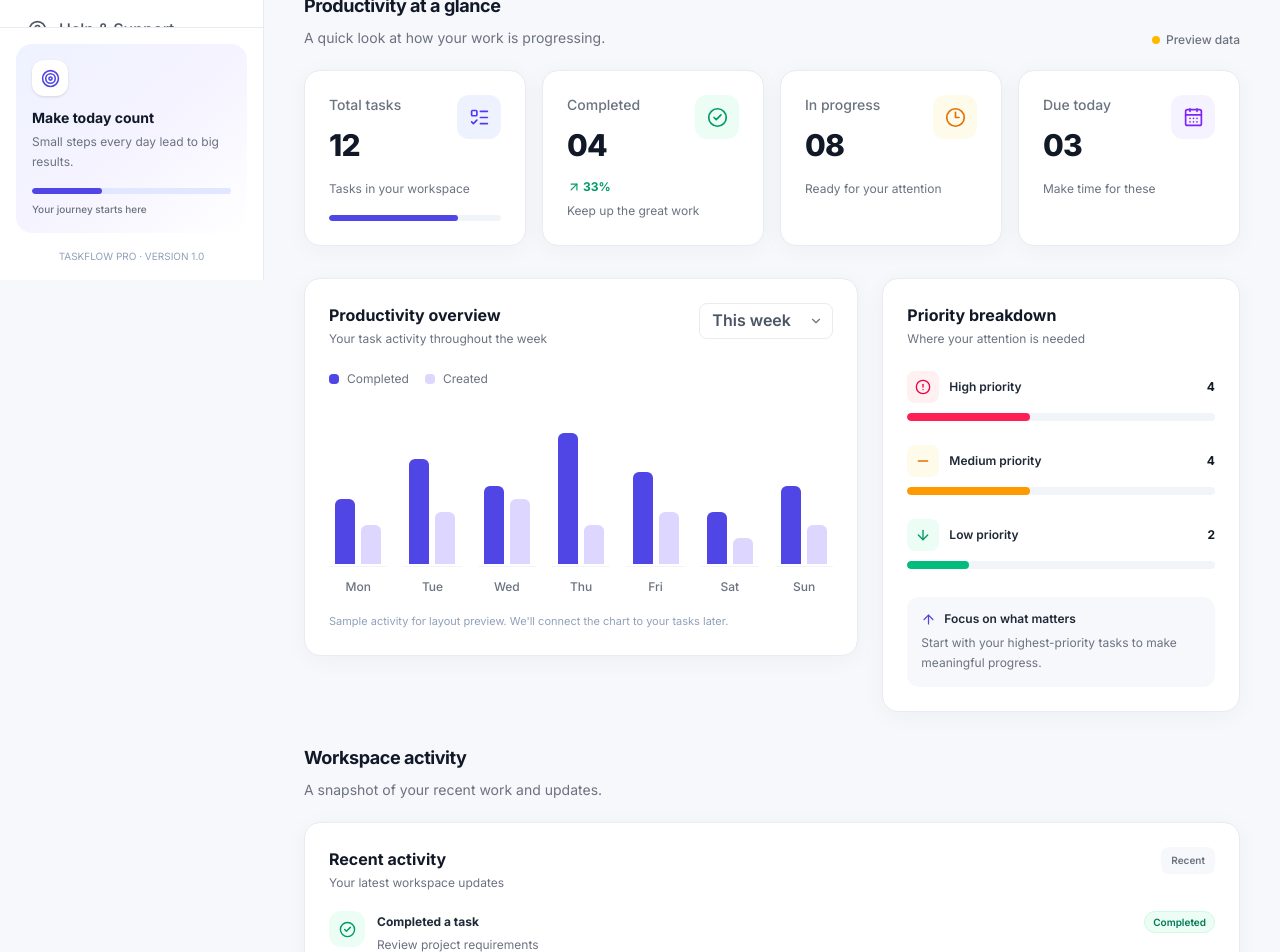
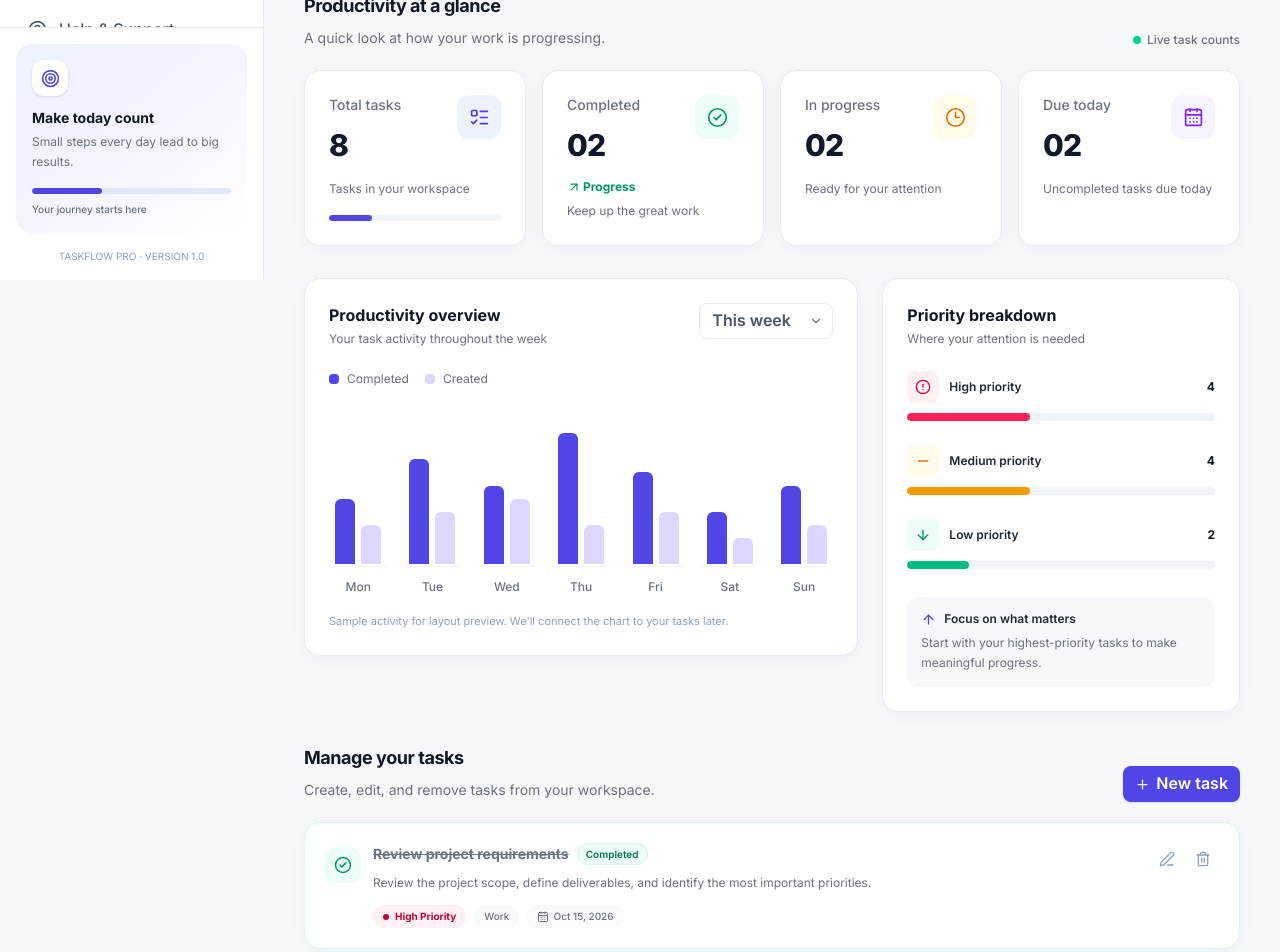
Before and after one commit to abdikadirjerry/taskflow-pro, a React (Vite) app: page / in a window 1280 px wide. Shown: the part 520-1472 px from the top of the page. Built offline with nearby package versions, Linux system fonts and the light colour scheme.

Commit message:
feat: add task editing and deletion

```diff
--- a/src/App.jsx
+++ b/src/App.jsx
@@ -17,41 +17,13 @@ import PageSection from "./components/ui/PageSection";
 import Button from "./components/ui/Button";
 import Modal from "./components/ui/Modal";
 import TaskForm from "./components/tasks/TaskForm";
+import TaskList from "./components/tasks/TaskList";
 import { initialTasks } from "./data/initialTasks";
-import { createTask } from "./utils/taskHelpers";
-
-const dashboardStats = [
-  {
-    title: "Total tasks",
-    value: "12",
-    description: "Tasks in your workspace",
-    icon: ListTodo,
-    tone: "indigo",
-    progress: 75,
-  },
-  {
-    title: "Completed",
-    value: "04",
-    description: "Keep up the great work",
-    icon: CheckCircle2,
-    tone: "emerald",
-    change: { direction: "up", label: "33%" },
-  },
-  {
-    title: "In progress",
-    value: "08",
-    description: "Ready for your attention",
-    icon: Clock3,
-    tone: "amber",
-  },
-  {
-    title: "Due today",
-    value: "03",
-    description: "Make time for these",
-    icon: CalendarDays,
-    tone: "violet",
-  },
-];
+import {
+  createTask,
+  getTasksDueToday,
+  TASK_STATUSES,
+} from "./utils/taskHelpers";
 
 function getFormattedDate() {
   return new Intl.DateTimeFormat("en", {
@@ -65,7 +37,60 @@ function getFormattedDate() {
 export default function App() {
   const [tasks, setTasks] = useState(initialTasks);
   const [isCreateModalOpen, setIsCreateModalOpen] = useState(false);
+  const [editingTask, setEditingTask] = useState(null);
+  const [deletingTask, setDeletingTask] = useState(null);
   const [successMessage, setSuccessMessage] = useState("");
+
+  const completedCount = tasks.filter(
+    (task) => task.status === TASK_STATUSES.COMPLETED,
+  ).length;
+
+  const inProgressCount = tasks.filter(
+    (task) => task.status === TASK_STATUSES.IN_PROGRESS,
+  ).length;
+
+  const dueTodayCount = getTasksDueToday(tasks).length;
+
+  const dashboardStats = [
+    {
+      title: "Total tasks",
+      value: String(tasks.length),
+      description: "Tasks in your workspace",
+      icon: ListTodo,
+      tone: "indigo",
+      progress: tasks.length
+        ? Math.round((completedCount / tasks.length) * 100)
+        : 0,
+    },
+    {
+      title: "Completed",
+      value: String(completedCount).padStart(2, "0"),
+      description: "Keep up the great work",
+      icon: CheckCircle2,
+      tone: "emerald",
+      change: { direction: "up", label: "Progress" },
+    },
+    {
+      title: "In progress",
+      value: String(inProgressCount).padStart(2, "0"),
+      description: "Ready for your attention",
+      icon: Clock3,
+      tone: "amber",
+    },
+    {
+      title: "Due today",
+      value: String(dueTodayCount).padStart(2, "0"),
+      description: "Uncompleted tasks due today",
+      icon: CalendarDays,
+      tone: "violet",
+    },
+  ];
+
+  function openCreateModal() {
+    setSuccessMessage("");
+    setEditingTask(null);
+    setIsCreateModalOpen(true);
+  }
 
   function handleCreateTask(taskInput) {
     const newTask = createTask(taskInput);
@@ -75,9 +100,34 @@ export default function App() {
     setSuccessMessage(`"${newTask.title}" was created successfully.`);
   }
 
-  function openCreateModal() {
+  function openEditModal(task) {
     setSuccessMessage("");
-    setIsCreateModalOpen(true);
+    setIsCreateModalOpen(false);
+    setEditingTask(task);
+  }
+
+  function handleUpdateTask(taskInput) {
+    if (!editingTask) return;
+
+    setTasks((currentTasks) =>
+      currentTasks.map((task) =>
+        task.id === editingTask.id ? { ...task, ...taskInput } : task,
+      ),
+    );
+
+    setSuccessMessage(`"${taskInput.title}" was updated successfully.`);
+    setEditingTask(null);
+  }
+
+  function handleDeleteTask() {
+    if (!deletingTask) return;
+
+    setTasks((currentTasks) =>
+      currentTasks.filter((task) => task.id !== deletingTask.id),
+    );
+
+    setSuccessMessage(`"${deletingTask.title}" was deleted.`);
+    setDeletingTask(null);
   }
 
   return (
@@ -146,8 +196,8 @@ export default function App() {
             description="A quick look at how your work is progressing."
             action={
               <span className="inline-flex items-center gap-1.5 text-xs font-medium text-ink-500">
-                <span className="size-2 rounded-full bg-amber-400" />
-                Preview data
+                <span className="size-2 rounded-full bg-emerald-400" />
+                Live task counts
               </span>
             }
           >
@@ -164,30 +214,32 @@ export default function App() {
           </div>
 
           <PageSection
+            title="Manage your tasks"
+            description="Create, edit, and remove tasks from your workspace."
+            action={
+              <Button
+                size="sm"
+                onClick={openCreateModal}
+                leftIcon={<Plus size={15} />}
+              >
+                New task
+              </Button>
+            }
+          >
+            <TaskList
+              tasks={tasks}
+              onEdit={openEditModal}
+              onDelete={setDeletingTask}
+              onCreate={openCreateModal}
+            />
+          </PageSection>
+
+          <PageSection
             title="Workspace activity"
             description="A snapshot of your recent work and updates."
           >
             <ActivityFeed />
           </PageSection>
-
-          <section className="flex flex-col gap-3 rounded-2xl border border-line bg-white p-5 shadow-card sm:flex-row sm:items-center sm:justify-between sm:p-6">
-            <div>
-              <h2 className="text-sm font-bold text-ink-950">
-                Ready to make progress?
-              </h2>
-              <p className="mt-1 text-xs leading-5 text-ink-500">
-                You currently have {tasks.length} tasks in application state.
-              </p>
-            </div>
-
-            <Button
-              onClick={openCreateModal}
-              leftIcon={<Plus size={17} />}
-              className="self-start sm:self-auto"
-            >
-              Add a task
-            </Button>
-          </section>
         </div>
       </AppLayout>
 
@@ -201,7 +253,63 @@ export default function App() {
         <TaskForm
           onSubmit={handleCreateTask}
           onCancel={() => setIsCreateModalOpen(false)}
+          submitLabel="Create task"
         />
+      </Modal>
+
+      <Modal
+        open={Boolean(editingTask)}
+        onClose={() => setEditingTask(null)}
+        title="Edit task"
+        description="Update the details and keep your task information accurate."
+        size="lg"
+      >
+        {editingTask && (
+          <TaskForm
+            key={editingTask.id}
+            initialValues={{
+              title: editingTask.title,
+              description: editingTask.description ?? "",
+              priority: editingTask.priority,
+              category: editingTask.category,
+              dueDate: editingTask.dueDate ?? "",
+            }}
+            onSubmit={handleUpdateTask}
+            onCancel={() => setEditingTask(null)}
+            submitLabel="Save changes"
+          />
+        )}
+      </Modal>
+
+      <Modal
+        open={Boolean(deletingTask)}
+        onClose={() => setDeletingTask(null)}
+        title="Delete this task?"
+        description="This action cannot be undone."
+        size="sm"
+      >
+        {deletingTask && (
+          <div>
+            <p className="break-words rounded-xl bg-rose-50 p-4 text-sm font-semibold text-rose-800">
+              {deletingTask.title}
+            </p>
+
+            <p className="mt-3 text-sm leading-6 text-ink-500">
+              Are you sure you want to permanently remove this task from your
+              workspace?
+            </p>
+
+            <div className="mt-6 flex flex-col-reverse gap-2 sm:flex-row sm:justify-end">
+              <Button variant="secondary" onClick={() => setDeletingTask(null)}>
+                Cancel
+              </Button>
+
+              <Button variant="danger" onClick={handleDeleteTask}>
+                Delete task
+              </Button>
+            </div>
+          </div>
+        )}
       </Modal>
     </>
   );
--- /dev/null
+++ b/src/components/tasks/TaskCard.jsx
@@ -0,0 +1,134 @@
+import {
+  CalendarDays,
+  CheckCircle2,
+  Clock3,
+  Edit3,
+  Flag,
+  MoreHorizontal,
+  Trash2,
+} from "lucide-react";
+import Badge from "../ui/Badge";
+
+const priorityStyles = {
+  low: "bg-emerald-50 text-emerald-700",
+  medium: "bg-amber-50 text-amber-700",
+  high: "bg-rose-50 text-rose-700",
+};
+
+const statusLabels = {
+  todo: "To do",
+  "in-progress": "In progress",
+  completed: "Completed",
+};
+
+const statusStyles = {
+  todo: "outline",
+  "in-progress": "warning",
+  completed: "success",
+};
+
+function formatDueDate(dateString) {
+  if (!dateString) return "No due date";
+
+  const date = new Date(`${dateString}T12:00:00`);
+
+  return new Intl.DateTimeFormat("en", {
+    month: "short",
+    day: "numeric",
+    year: "numeric",
+  }).format(date);
+}
+
+export default function TaskCard({ task, onEdit, onDelete }) {
+  const isCompleted = task.status === "completed";
+
+  return (
+    <article
+      className={`group rounded-2xl border bg-white p-4 shadow-card transition hover:border-indigo-200 hover:shadow-md sm:p-5 ${
+        isCompleted ? "border-emerald-100" : "border-line"
+      }`}
+    >
+      <div className="flex items-start gap-3">
+        <span
+          className={`mt-1 flex size-9 shrink-0 items-center justify-center rounded-xl ${
+            isCompleted
+              ? "bg-emerald-50 text-emerald-600"
+              : "bg-indigo-50 text-brand-600"
+          }`}
+        >
+          {isCompleted ? (
+            <CheckCircle2 size={18} />
+          ) : task.status === "in-progress" ? (
+            <Clock3 size={18} />
+          ) : (
+            <Flag size={18} />
+          )}
+        </span>
+
+        <div className="min-w-0 flex-1">
+          <div className="flex flex-wrap items-center gap-2">
+            <h3
+              className={`break-words text-sm font-bold ${
+                isCompleted ? "text-ink-500 line-through" : "text-ink-950"
+              }`}
+            >
+              {task.title}
+            </h3>
+
+            <Badge variant={statusStyles[task.status] ?? "default"} size="sm">
+              {statusLabels[task.status] ?? task.status}
+            </Badge>
+          </div>
+
+          {task.description && (
+            <p className="mt-2 line-clamp-2 text-xs leading-5 text-ink-500">
+              {task.description}
+            </p>
+          )}
+
+          <div className="mt-3 flex flex-wrap items-center gap-2">
+            <span
+              className={`inline-flex items-center gap-1.5 rounded-full px-2.5 py-1 text-[10px] font-bold capitalize ${
+                priorityStyles[task.priority] ?? "bg-slate-100 text-slate-600"
+              }`}
+            >
+              <span className="size-1.5 rounded-full bg-current" />
+              {task.priority} priority
+            </span>
+
+            <span className="inline-flex items-center gap-1 rounded-full bg-slate-50 px-2.5 py-1 text-[10px] font-medium text-ink-500">
+              {task.category}
+            </span>
+
+            <span className="inline-flex items-center gap-1 rounded-full bg-slate-50 px-2.5 py-1 text-[10px] font-medium text-ink-500">
+              <CalendarDays size={12} />
+              {formatDueDate(task.dueDate)}
+            </span>
+          </div>
+        </div>
+
+        <div className="flex shrink-0 items-center gap-1">
+          <button
+            type="button"
+            onClick={() => onEdit(task)}
+            aria-label={`Edit ${task.title}`}
+            title="Edit task"
+            className="rounded-lg p-2 text-slate-400 transition hover:bg-indigo-50 hover:text-brand-600 focus-visible:outline-none focus-visible:ring-2 focus-visible:ring-brand-500"
+          >
+            <Edit3 size={16} />
+          </button>
+
+          <button
+            type="button"
+            onClick={() => onDelete(task)}
+            aria-label={`Delete ${task.title}`}
+            title="Delete task"
+            className="rounded-lg p-2 text-slate-400 transition hover:bg-rose-50 hover:text-rose-600 focus-visible:outline-none focus-visible:ring-2 focus-visible:ring-rose-500"
+          >
+            <Trash2 size={16} />
+          </button>
+        </div>
+      </div>
+    </article>
+  );
+}
--- /dev/null
+++ b/src/components/tasks/TaskList.jsx
@@ -0,0 +1,45 @@
+import { ListTodo, Plus } from "lucide-react";
+import Button from "../ui/Button";
+import TaskCard from "./TaskCard";
+
+export default function TaskList({ tasks, onEdit, onDelete, onCreate }) {
+  if (tasks.length === 0) {
+    return (
+      <div className="flex flex-col items-center rounded-2xl border border-dashed border-slate-300 bg-white px-5 py-12 text-center">
+        <span className="flex size-14 items-center justify-center rounded-2xl bg-indigo-50 text-brand-600">
+          <ListTodo size={25} />
+        </span>
+
+        <h3 className="mt-4 text-sm font-bold text-ink-950">
+          No tasks to show
+        </h3>
+
+        <p className="mt-2 max-w-sm text-xs leading-5 text-ink-500">
+          Create a task to start organizing your work and tracking your
+          progress.
+        </p>
+
+        <Button
+          onClick={onCreate}
+          leftIcon={<Plus size={16} />}
+          className="mt-5"
+        >
+          Create a task
+        </Button>
+      </div>
+    );
+  }
+
+  return (
+    <div className="space-y-3">
+      {tasks.map((task) => (
+        <TaskCard
+          key={task.id}
+          task={task}
+          onEdit={onEdit}
+          onDelete={onDelete}
+        />
+      ))}
+    </div>
+  );
+}
```
Also changed, not shown: src/components/tasks/TaskForm.jsx (+19 -4 lines).
